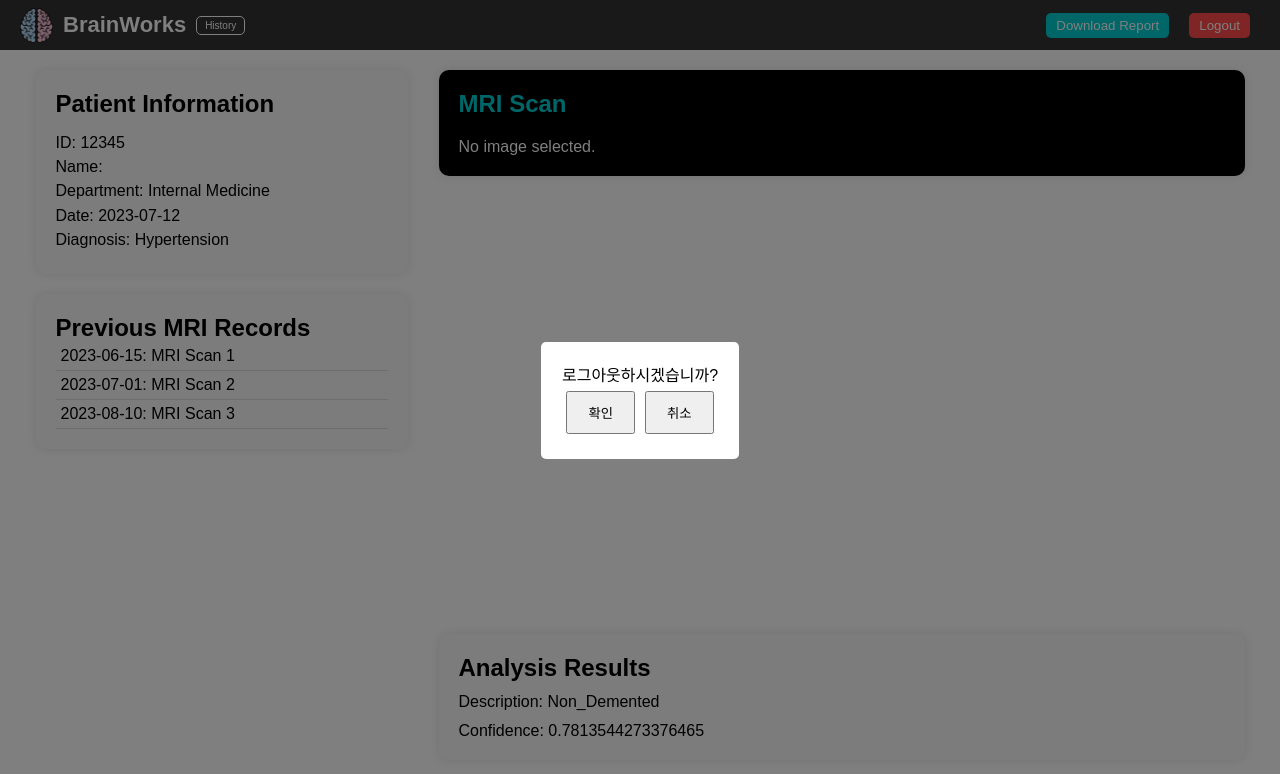
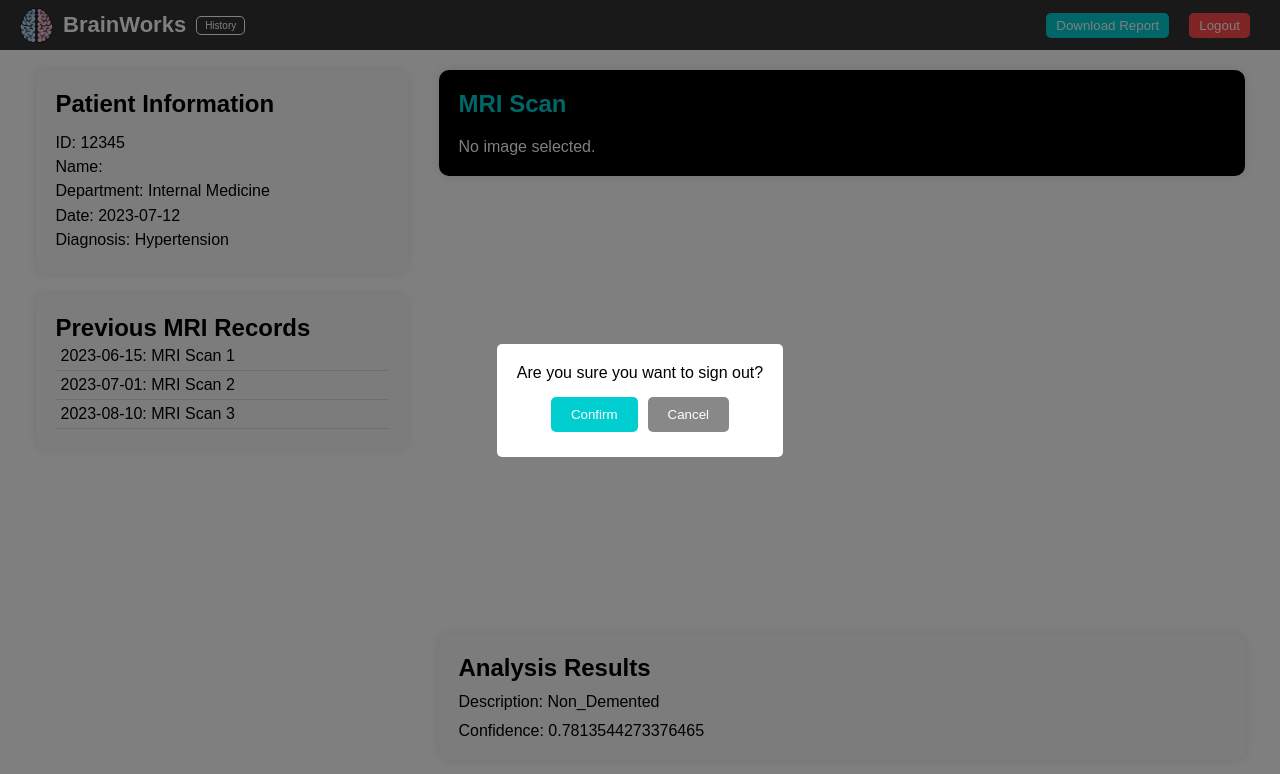
Before and after one commit to zangzoo/web, a React (Create React App) app in the folder frontend/brainworks-frontend/: page /analysis in a window 1280 px wide. Both pictures are taken after a click on the button "Logout". Shown: the top 774 px of the page. Built offline with nearby package versions, Linux system fonts and the light colour scheme.

Commit message:
[Design] logout modal styling

```diff
--- a/frontend/brainworks-frontend/src/components/Analysis.js
+++ b/frontend/brainworks-frontend/src/components/Analysis.js
@@ -87,7 +87,7 @@ function Analysis() {
             </main>
             <Modal
                 show={showModal}
-                message="로그아웃하시겠습니까?"
+                message="Are you sure you want to sign out?"
                 onConfirm={handleConfirmLogout}
                 onCancel={handleCancelLogout}
             />
--- a/frontend/brainworks-frontend/src/components/Modal.css
+++ b/frontend/brainworks-frontend/src/components/Modal.css
@@ -17,8 +17,32 @@
     text-align: center;
 }
 
+.modal-content p {
+    margin-bottom: 10px;
+}
+
 .modal-content button {
     margin: 5px;
     padding: 10px 20px;
     cursor: pointer;
+    border: none;
+    border-radius: 5px;
 }
+
+.modal-content button.cancel-button {
+    background-color: #888;
+    color: white;
+}
+
+.modal-content button.cancel-button:hover {
+    background-color: #666;
+}
+
+.modal-content button.confirm-button {
+    background-color: #00CED1;
+    color: white;
+}
+
+.modal-content button.confirm-button:hover {
+    background-color: #FF4500; /* Hover 시 더 밝은 색 */
+}
--- a/frontend/brainworks-frontend/src/components/Modal.js
+++ b/frontend/brainworks-frontend/src/components/Modal.js
@@ -8,8 +8,8 @@ function Modal({ show, message, onConfirm, onCancel }) {
         <div className="modal-overlay">
             <div className="modal-content">
                 <p>{message}</p>
-                <button onClick={onConfirm}>확인</button>
-                <button onClick={onCancel}>취소</button>
+                <button className="confirm-button" onClick={onConfirm}>Confirm</button>
+                <button className="cancel-button" onClick={onCancel}>Cancel</button>
             </div>
         </div>
     );
```
